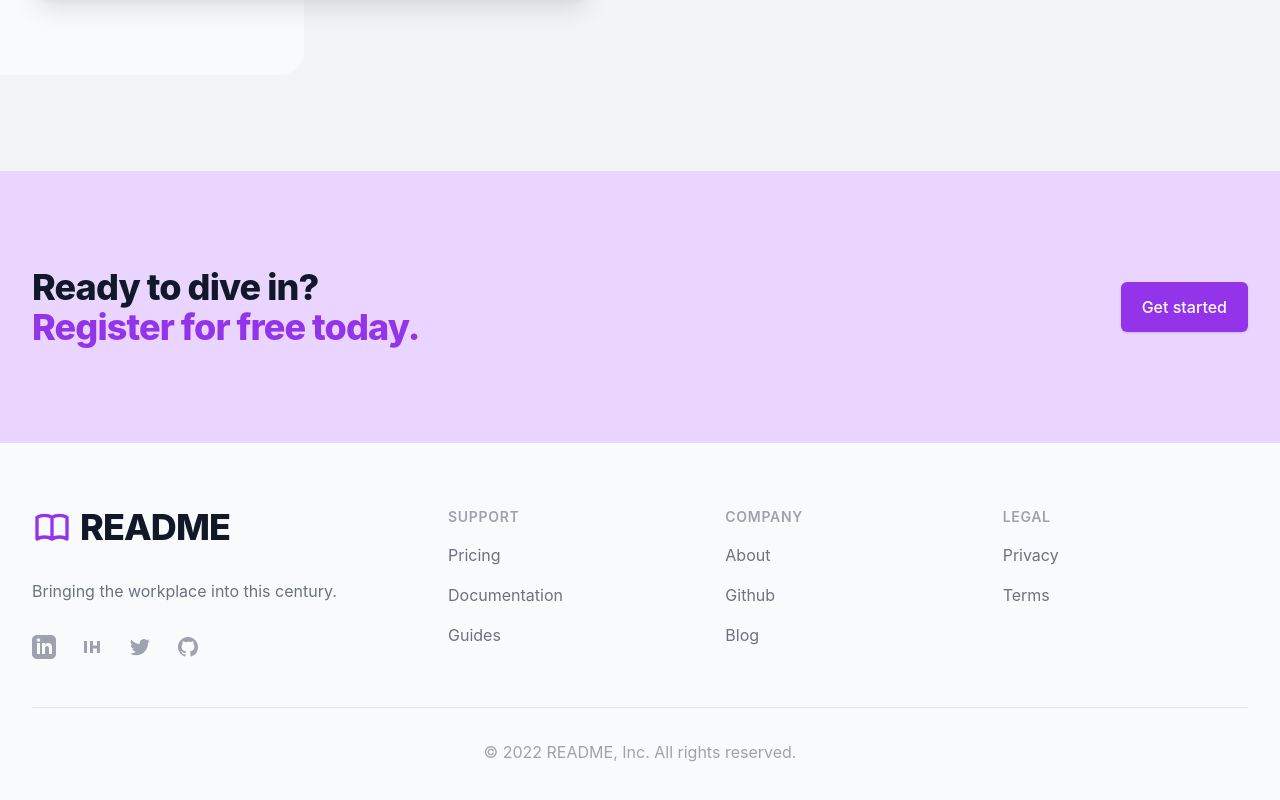
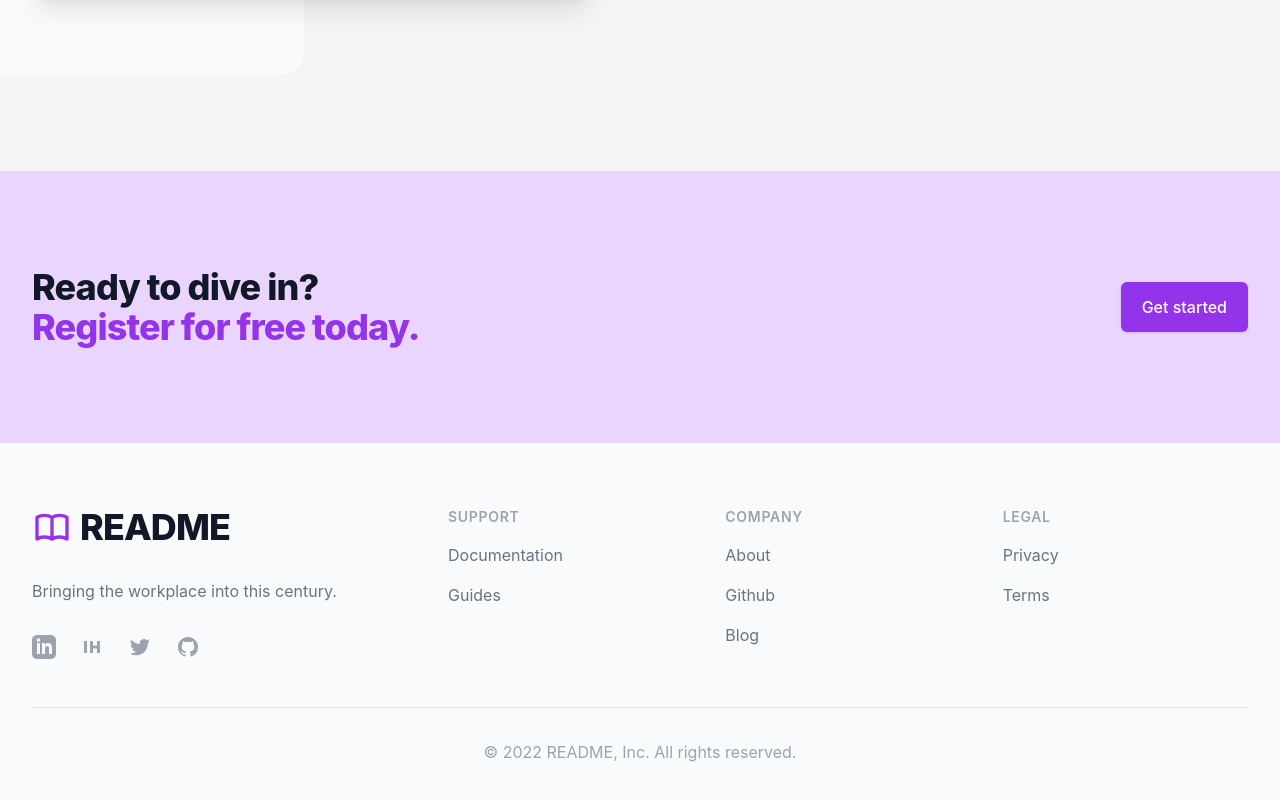
Before and after one commit to teamreadme/readme, a Next.js app: page / in a window 1280 px wide. Shown: the part 2000-2800 px from the top of the page. Built offline with nearby package versions, Linux system fonts and the light colour scheme; no server answers; the database is empty.

Commit message:
removing pricing from footer

```diff
--- a/components/Footer.tsx
+++ b/components/Footer.tsx
@@ -10,7 +10,7 @@ const footer = {
         { name: 'Insights', href: '#' },
     ],
     support: [
-        { name: 'Pricing', href: '/pricing' },
+        // { name: 'Pricing', href: '/pricing' },
         { name: 'Documentation', href: '/docs' },
         { name: 'Guides', href: '/docs' },
     ],
```
